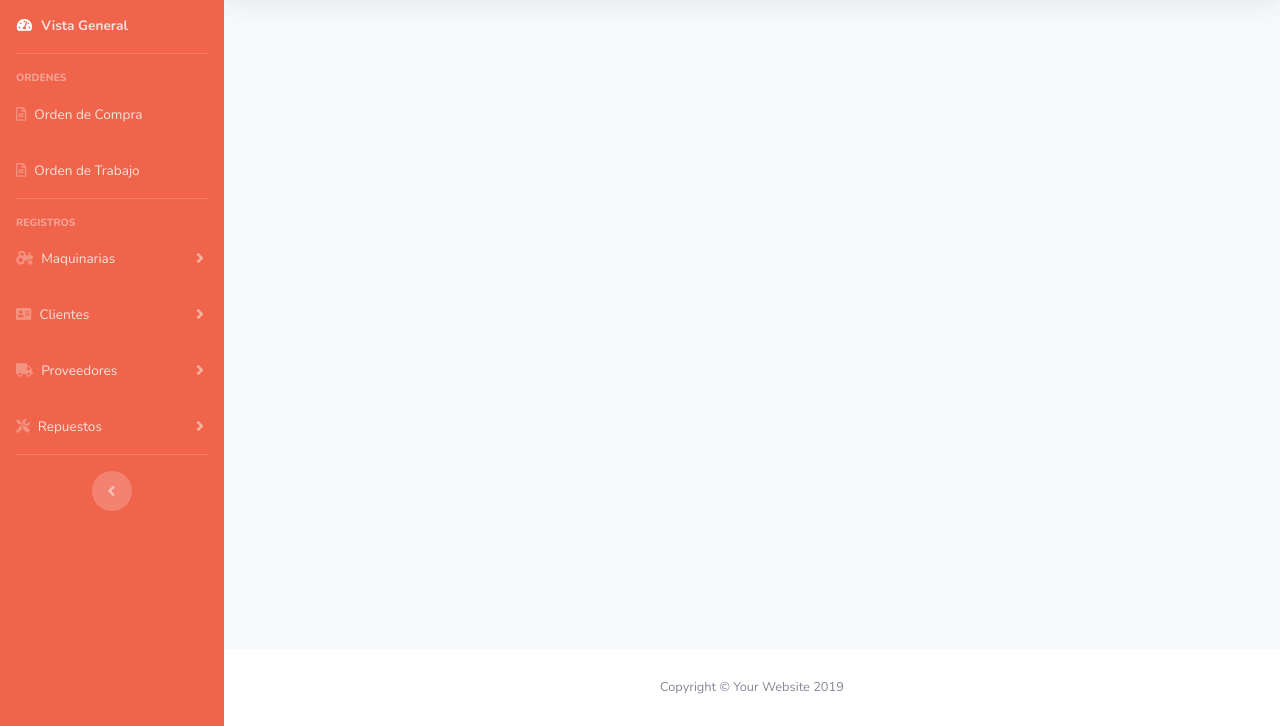
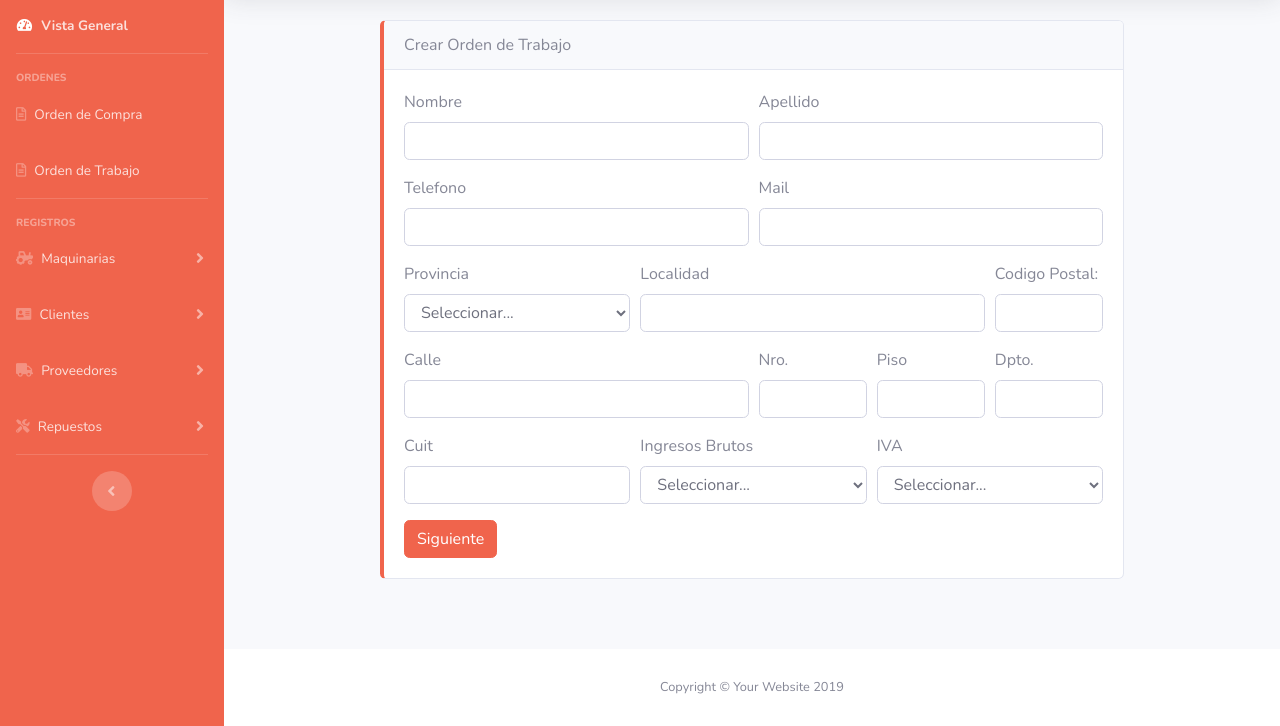
Before and after one commit to AgusR1/Taller, a website with bundled scripts: page orden_trabajo.html in a window 1280 px wide. Shown: the part 74-800 px from the top of the page. Built offline with nearby package versions, Linux system fonts and the light colour scheme.

Commit message:
Update orden_trabajo.html
agregue la tarjeta donde poner los campos para el formulario, usando la tarjeta de un formulario anterior

```diff
--- a/orden_trabajo.html
+++ b/orden_trabajo.html
@@ -325,7 +325,91 @@
 
           <!-- Begin Page Content -->
           <div class="container-fluid col-lg-9">
-
+            <div class="card border-left-primary" style="margin-bottom:2rem;">
+              <div class="card-header">
+                Crear Orden de Trabajo
+              </div>
+              <div class="card-body">
+                <form>
+                  <div class="form-row">
+                    <div class="form-group col-md-6">
+                      <label for="inputname">Nombre</label>
+                      <input type="text" class="form-control" id="inputname">
+                    </div>
+                    <div class="form-group col-md-6">
+                      <label for="inputApellido">Apellido</label>
+                      <input type="text" class="form-control" id="inputApellido">
+                    </div>
+                  </div>
+                  <div class="form-row">
+                    <div class="form-group col-md-6">
+                      <label for="inputTelefono">Telefono</label>
+                      <input type="text" class="form-control" id="inputApellido">
+                    </div>
+                    <div class="form-group col-md-6">
+                      <label for="inputEmail">Mail</label>
+                      <input type="text" class="form-control" id="inputname">
+                    </div>
+                  </div>
+                  <div class="form-row">
+                    <div class="form-group col-md-4">
+                      <label for="inputState">Provincia</label>
+                      <select id="inputState" class="form-control">
+                        <option selected>Seleccionar...</option>
+                        <option>...</option>
+                      </select>
+                    </div>
+                    <div class="form-group col-md-6">
+                      <label for="inputCity">Localidad</label>
+                      <input type="text" class="form-control" id="inputCity">
+                    </div>
+                    <div class="form-group col-md-2">
+                      <label for="inputZip">Codigo Postal:</label>
+                      <input type="text" class="form-control" id="inputZip">
+                    </div>
+                  </div>
+                  <div class="form-row">
+                    <div class="form-group col-lg-6">
+                      <label for="inputname">Calle</label>
+                      <input type="text" class="form-control" id="inputcalle">
+                    </div>
+                    <div class="form-group col-lg-2">
+                      <label for="inputapellido">Nro.</label>
+                      <input type="number" class="form-control" id="inputApellido">
+                    </div>
+                    <div class="form-group col-lg-2">
+                      <label for="inputapellido">Piso</label>
+                      <input type="number" class="form-control" id="inputApellido">
+                    </div>
+                    <div class="form-group col-lg-2">
+                      <label for="inputapellido">Dpto.</label>
+                      <input type="text" class="form-control" id="inputApellido">
+                    </div>
+                  </div>
+                  <div class="form-row">
+                    <div class="form-group col-md-4">
+                      <label for="inputname">Cuit</label>
+                      <input type="text" class="form-control" id="inputcalle">
+                    </div>
+                    <div class="form-group col-md-4">
+                      <label for="inputState">Ingresos Brutos</label>
+                      <select id="inputIngresos" class="form-control">
+                        <option selected>Seleccionar...</option>
+                        <option>...</option>
+                      </select>
+                    </div>
+                    <div class="form-group col-md-4">
+                      <label for="inputState">IVA</label>
+                      <select id="inputIngresos" class="form-control">
+                        <option selected>Seleccionar...</option>
+                        <option>...</option>
+                      </select>
+                    </div>
+                  </div>
+                  <button type="submit" class="btn btn-primary">Siguiente</button>
+                </form>
+              </div>
+            </div>
           </div>
           <!-- /.container-fluid -->
 
```
